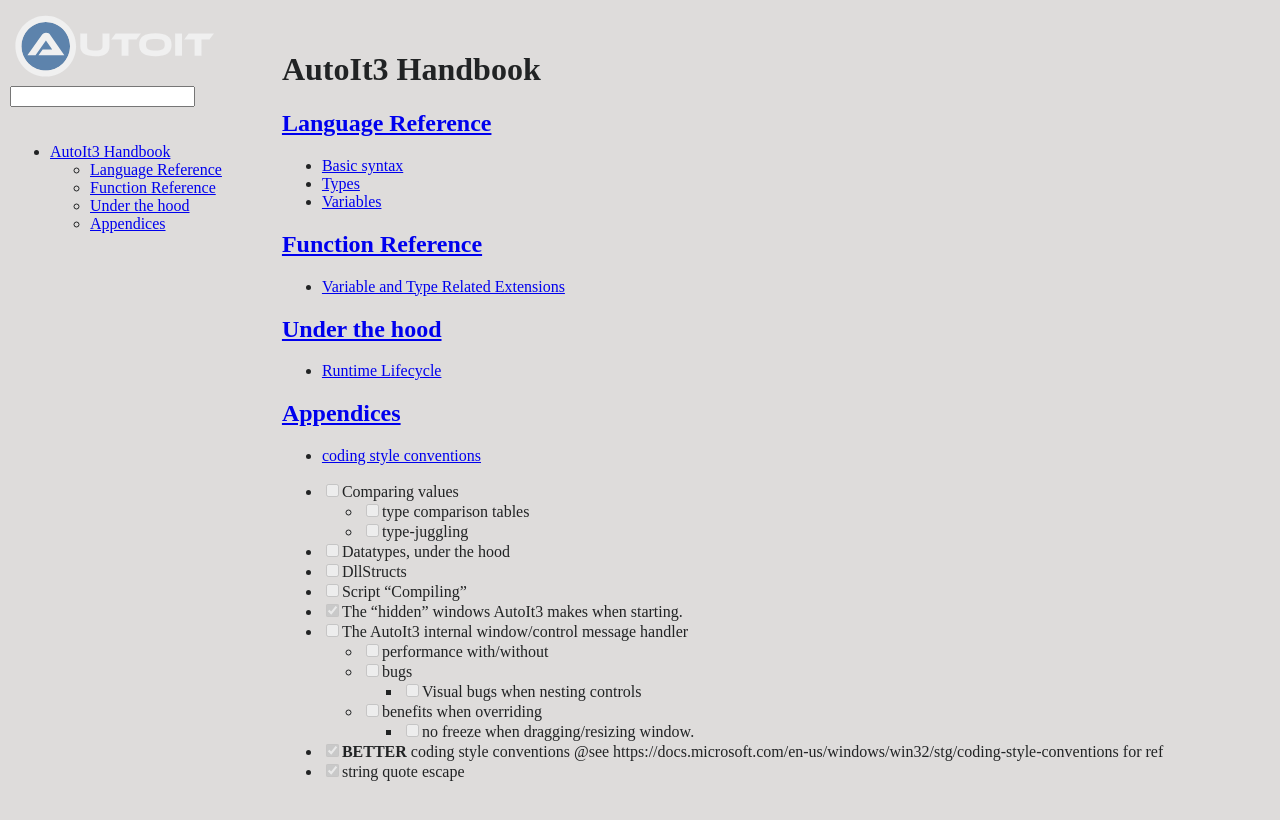
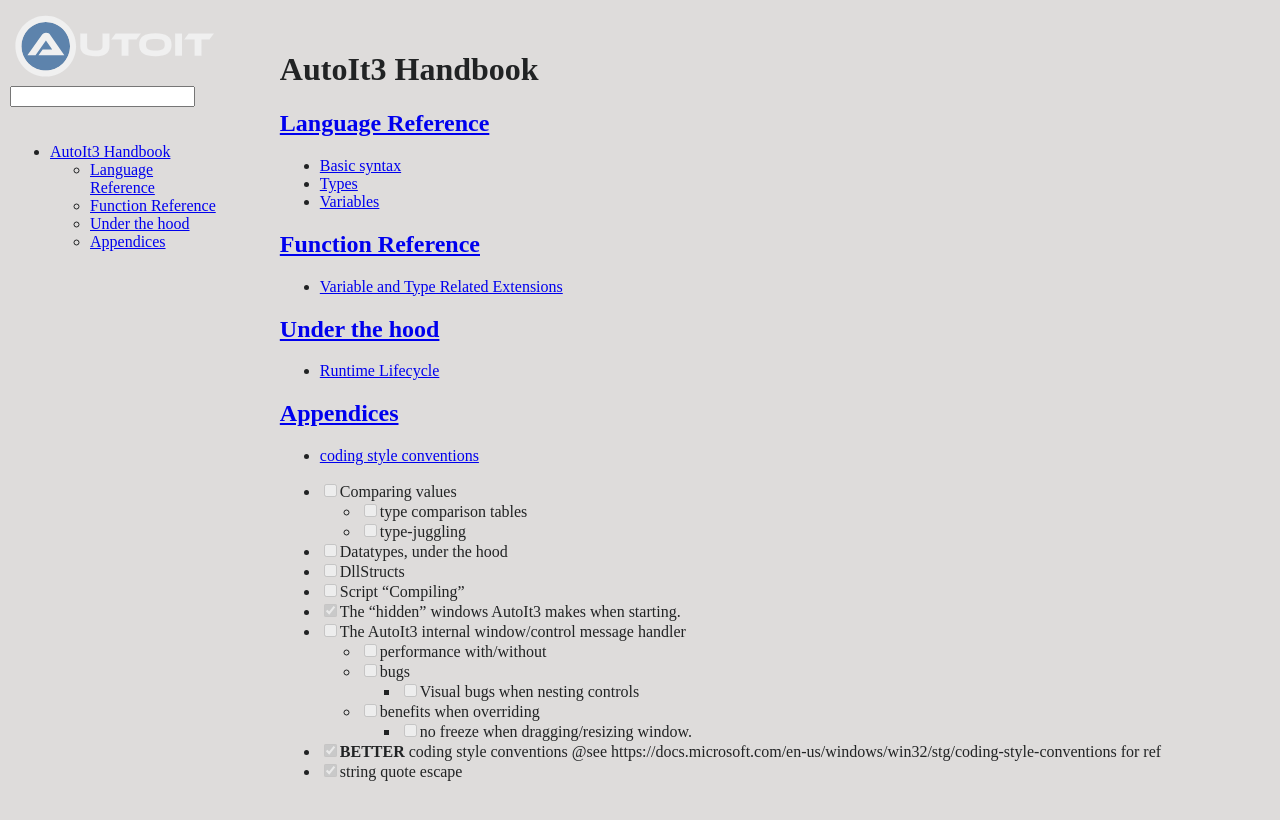
Before and after one commit to genius257/AutoIt3-Handbook, a Jekyll site: the page built from docs/index.md, in a window 1280 px wide. Shown: the top 820 px of the page. Built offline with Jekyll 4.4.1, drawn with Linux system fonts in a browser that asks for light colours; our own code applies the rules of GitHub Pages for plain Markdown files.

Commit message:
Fixed issue with unexpected sidebar width too big

```diff
--- a/docs/assets/css/style.scss
+++ b/docs/assets/css/style.scss
@@ -51,8 +51,8 @@ html, body {
 }
 
 aside {
-    width: 200px;
-    flex: 0 0 content;
+    --width: 200px;
+    flex: 0 0 min-content;
     display:flex;
     flex-direction: column;
 }
```
